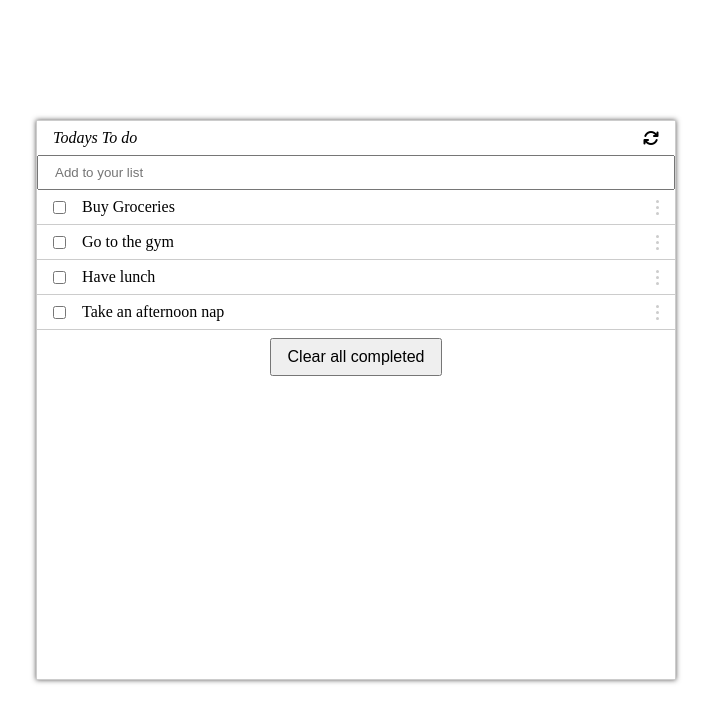
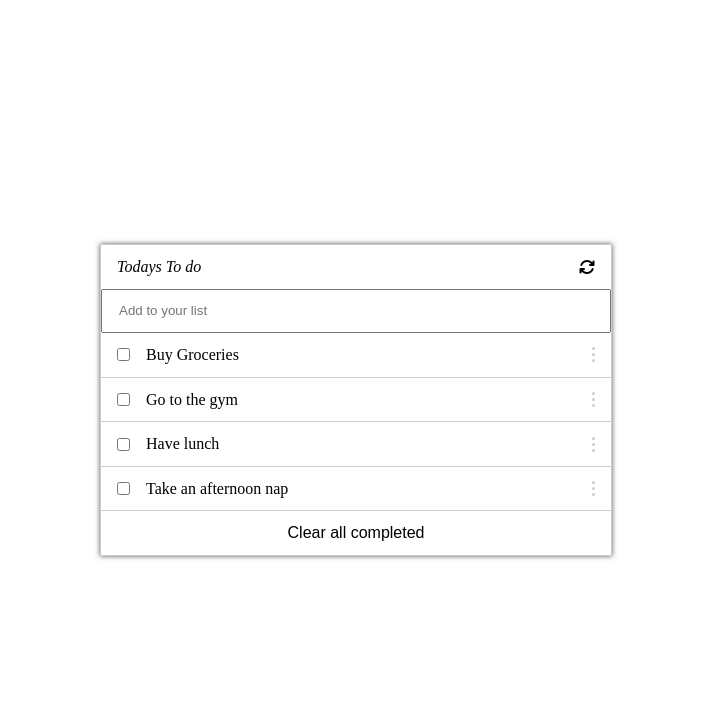
Before and after one commit to martinkarugaba/todoList_with_webpack, a website built with webpack: page src/index.html in a window 1280 px wide. Shown: the whole page, without its empty margins (284-995 px from the left). Built offline with nearby package versions, Linux system fonts and the light colour scheme.

Commit message:
adjust clear-all button and app pitem padding

```diff
--- a/src/index.css
+++ b/src/index.css
@@ -12,8 +12,8 @@ body {
 }
 
 .todo__wrapper {
-  width: 50%;
-  height: 70vh;
+  width: 40%;
+  height: auto;
   max-height: 70vh;
   display: flex;
   flex-direction: column;
@@ -28,7 +28,7 @@ header {
   display: flex;
   justify-content: space-between;
   align-items: center;
-  padding: 0.5rem 1rem;
+  padding: 0.8rem 1rem;
 }
 
 header .refresh-icon {
@@ -46,7 +46,7 @@ form {
 
 form input {
   width: 100%;
-  padding: 0.5rem 1rem;
+  padding: 0.8rem 1rem;
 }
 
 .todoList__wrapper {
@@ -60,7 +60,7 @@ form input {
   align-items: center;
   width: 100%;
   border-bottom: 0.5px solid #ccc;
-  padding: 0.5rem 1rem;
+  padding: 0.8rem 1rem;
 }
 
 .todo p {
@@ -88,11 +88,15 @@ form input {
   height: 3px;
   width: 3px;
   background-color: #ccc;
-  border-radius: 50%;
+  border-radius: 3px;
 }
 
 .clear__btn {
-  padding: 0.5rem 1rem;
+  padding: 0.8rem 1rem;
   font-size: 1rem;
-  margin-top: 0.5rem;
+  width: 100%;
+  background: transparent;
+  border: none;
+  outline: none;
+  cursor: pointer;
 }
```
